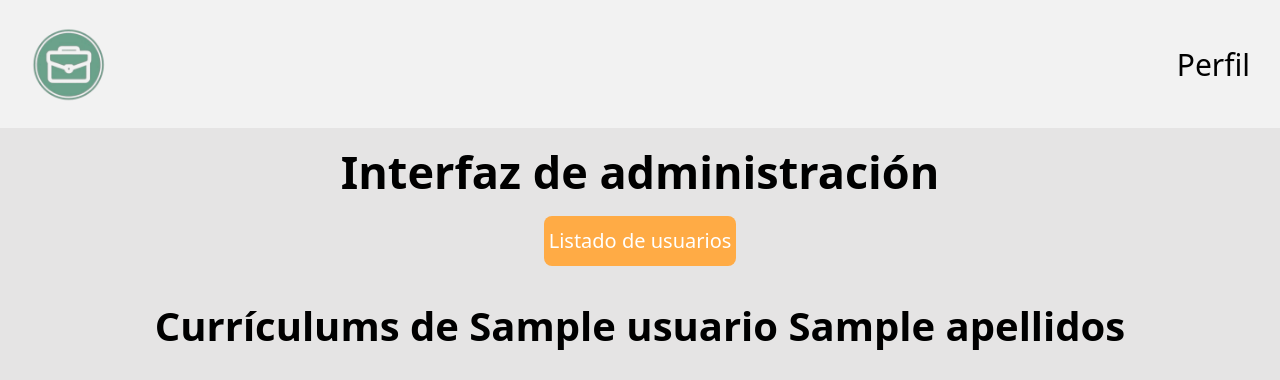
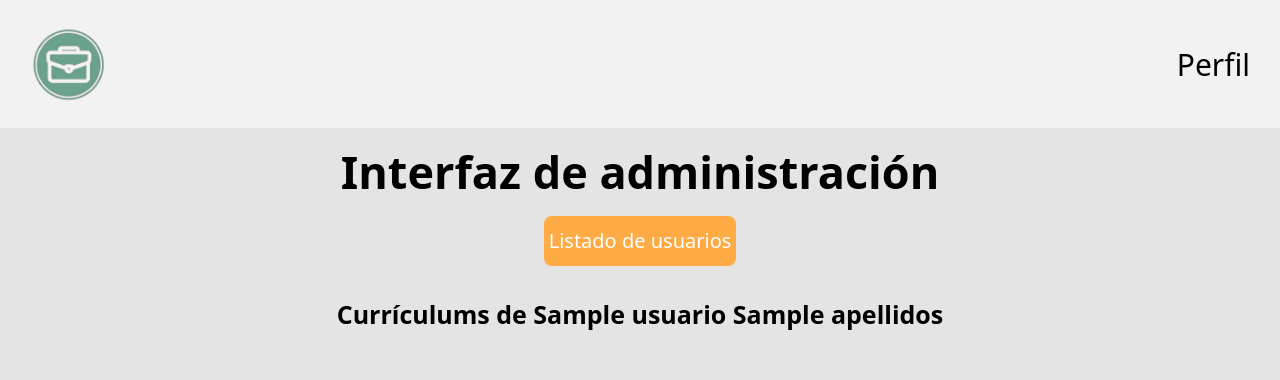
Before and after one commit to Chusneo04/ProyectoFinal-TFG, a Flask app: template src/templates/admin.html in a window 1280 px wide. Shown: the top 380 px of the page. Run offline with Flask 3, Linux system fonts and the light colour scheme; the template is opened without the code that fills it: most values are stand-ins (such as "Sample title", 1, 10 or a date in 2020).

Commit message:
Retoques finales del diseño hechos

```diff
--- a/src/templates/admin.html
+++ b/src/templates/admin.html
@@ -17,18 +17,18 @@
         {% endfor %}
         {% endif %}
         {% endwith %}
-        <h1 class="text-[20px] sm:text-[45px] lg:text-[45px] font-bold mt-[10px]">Interfaz de administración</h1>
+        <h1 class="text-[30px] sm:text-[45px] lg:text-[45px] font-bold mt-[10px]">Interfaz de administración</h1>
 
 
         <!-- Boton que lleva a la interfaz de la tabla de usuarios -->
         <div class="w-full lg:w-[40%] flex items-center justify-evenly mt-[10px]">
-            <a href="/admin/usuarios" class="bg-[#FFAB45] text-[16px] sm:text-[20px] text-[white] h-[50px] w-[8rem] sm:w-[12rem] rounded-[8px] flex items-center justify-center">Listado de usuarios</a>
+            <a href="/admin/usuarios" class="bg-[#FFAB45] text-[16px] sm:text-[20px] text-[white] h-[50px] w-[8rem] sm:w-[12rem] rounded-[8px] flex text-center items-center justify-center">Listado de usuarios</a>
         </div>
         <div class="w-full flex flex-col items-center justify-center lg:mt-[30px]">
             {% for usuario in usuarios %}
             {% if usuario.curriculums != [] %} <!-- En caso de que un usuario tenga curriculums mostrara lo siguiente -->
 
-            <h1 class="text-[40px] font-bold mb-[50px]">Currículums de {{ usuario['nombre'] }} {{usuario['apellidos']}}</h1>
+            <h1 class="text-[25px] text-center font-bold mb-[50px]">Currículums de {{ usuario['nombre'] }} {{usuario['apellidos']}}</h1>
             {% endif %}
             <div class="w-full grid xl:grid-cols-3 place-items-center lg:gap-y-[50px] mb-[30px]">
 
--- a/src/templates/perfil.html
+++ b/src/templates/perfil.html
@@ -28,11 +28,11 @@
             <a href="/admin" class="bg-blue-500 text-[16px] sm:text-[20px] text-[white] h-[50px] w-[8rem] sm:w-[12rem] rounded-[8px] flex items-center justify-center">Administrar</a>
             {% endif %}
         </div>
-        <div class="w-full flex flex-col items-center justify-center lg:mt-[30px] mb-[30px]">
+        <div class="w-full flex flex-col items-center justify-center mt-[20px] lg:mt-[30px] mb-[30px]">
             <div class="w-full grid xl:grid-cols-3 place-items-center lg:gap-y-[50px]">
                 {% for curriculum in curriculums_usuario %}
 
-                <div>
+                <div class="mt-[10px]">
                     <img src="../static/img/plantilla{{curriculum['plantilla']}}.png" alt="Plantilla {{ curriculum['plantilla'] }}" class=" w-[20rem] h-[27rem]">
                     <div class="flex w-full items-center justify-evenly mt-[10px]">
                         <a href="/editar_curriculum/{{ curriculum['id_curriculum'] }}" class="bg-[#FFAB45] w-[50px] h-[50px] flex items-center justify-center rounded-full pointer"><i class="fa-solid fa-pen-to-square text-[white]"></i></a>
```
